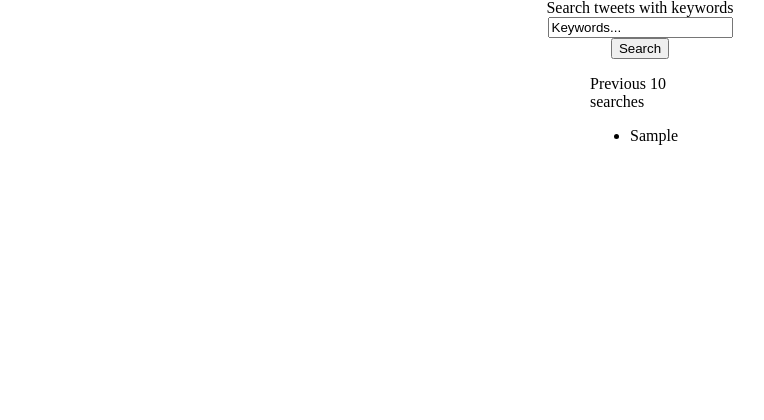
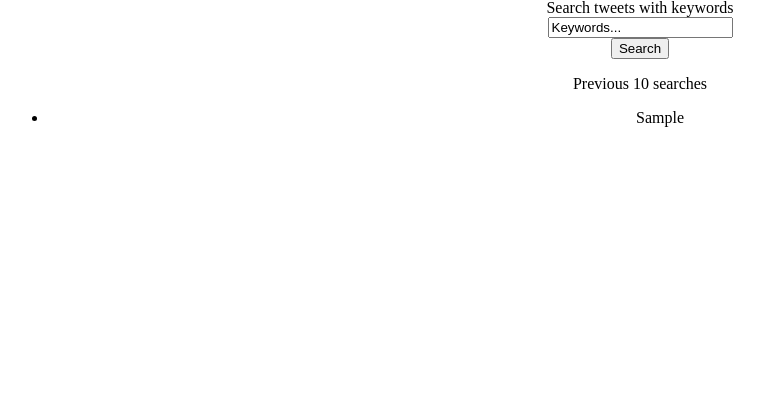
Before and after one commit to suryamp97/Simple-Python-app-Docker, a Flask app: page / in a window 1280 px wide. Shown: the part 209-629 px from the top of the page, without its empty margins (0-764 px from the left). Run offline with Flask 2, Linux system fonts and the light colour scheme; tables that the repository leaves empty or names only in its code hold one stand-in row (values such as "Sample post").

Commit message:
Update index.html

```diff
--- a/templates/index.html
+++ b/templates/index.html
@@ -7,7 +7,7 @@ img {
   margin-left: auto;
   margin-right: auto;
 }
-  form {
+  form,p,ul {
 text-align: center;
   }
 
@@ -25,13 +25,12 @@ text-align: center;
 
 
 </form>
-  <div   style="width:100px; margin:0 auto;">
     <p >Previous 10 searches</p>
     <ul>
     {% for item in data %}
     <li>{{item.keyw}}</li>
 
 {% endfor %}
-  </ul></div>
+  </ul>
 </body>
 </html>
```
